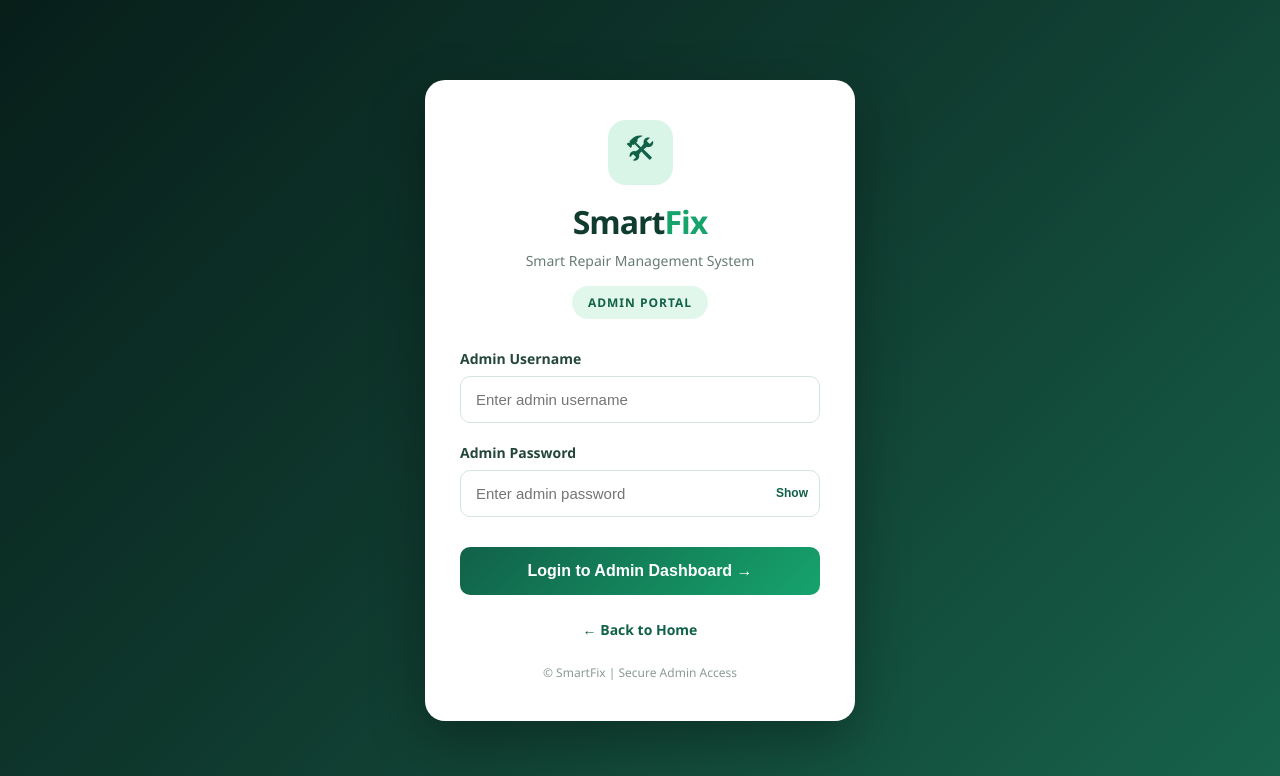
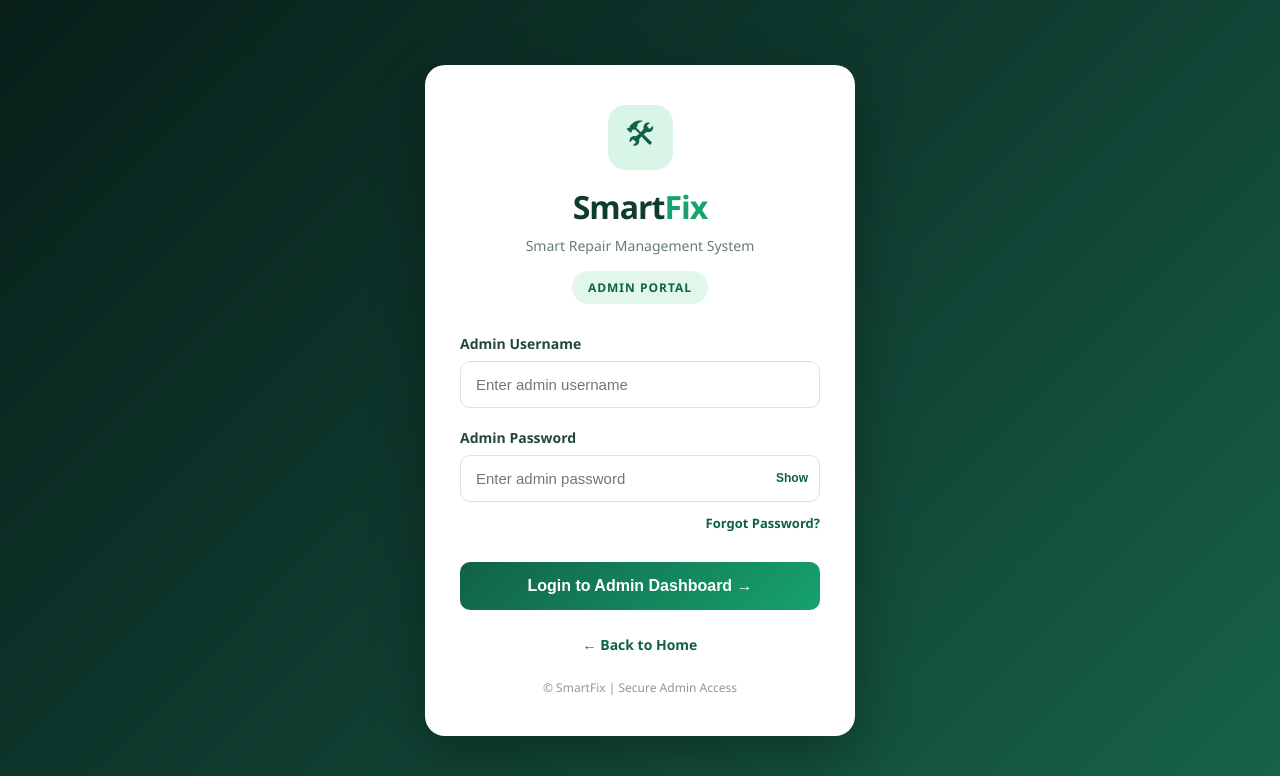
Before and after one commit to nitishsarkar0580/smartfix-management-system, a Flask app: page /admin-login in a window 1280 px wide. Shown: the top 776 px of the page. Run offline with Flask 3, Linux system fonts and the light colour scheme.

Commit message:
Update admin_login.html

```diff
--- a/templates/admin_login.html
+++ b/templates/admin_login.html
@@ -127,6 +127,22 @@
             font-size: 12px;
         }
 
+        /* Forgot Password Link */
+        .forgot-password {
+            display: block;
+            text-align: right;
+            margin-top: 12px;
+            color: #116149;
+            font-size: 13px;
+            font-weight: 600;
+            text-decoration: none;
+        }
+
+        .forgot-password:hover {
+            color: #16a36c;
+            text-decoration: underline;
+        }
+
         .login-btn {
             width: 100%;
             padding: 15px;
@@ -237,6 +253,13 @@
                     </button>
 
                 </div>
+
+                <a
+                    href="{{ url_for('admin_forgot_password') }}"
+                    class="forgot-password"
+                >
+                    Forgot Password?
+                </a>
             </div>
 
             <button type="submit" class="login-btn">
```
